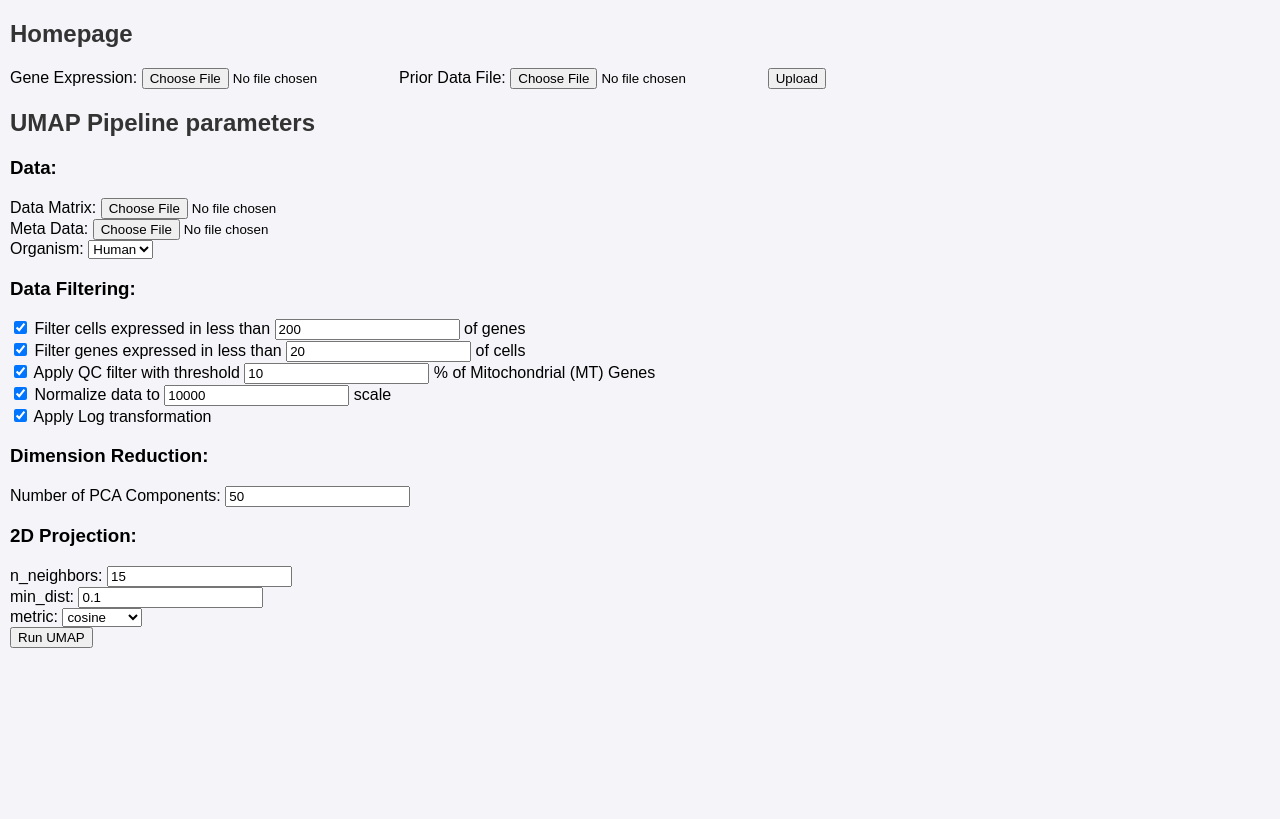
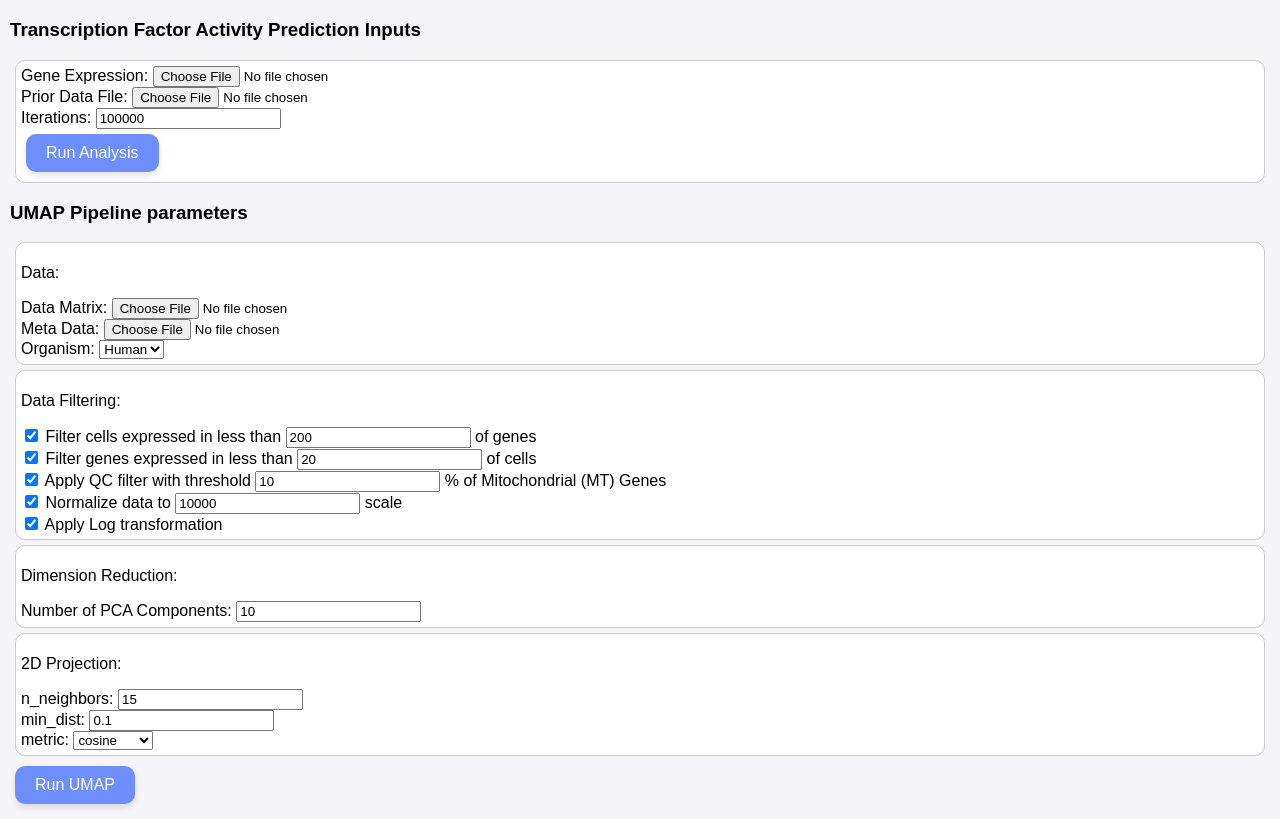
Before and after one commit to PathwayAndDataAnalysis/TF-Prediction-Webserver, a Flask app: page / in a window 1280 px wide. Shown: the part 77-896 px from the top of the page. Before the commit the page ends 725 px from the top, so only its background shows below. Run offline with Flask 3, Linux system fonts and the light colour scheme.

Commit message:
umap and top 2 pca comp plot

```diff
--- a/app/routes.py
+++ b/app/routes.py
@@ -27,18 +27,15 @@ def view_plot():
     return render_template("plot.html")
 
 
-@main.route("/upload", methods=["GET", "POST"])
-def upload_data():
+@main.route("/run_analysis", methods=["GET", "POST"])
+def run_tf_analysis():
     if request.method == "POST":
 
         # Check if the UPLOADS_DIR exists, if not create that folder
         if not os.path.exists(UPLOADS_DIR):
             os.makedirs(UPLOADS_DIR)
 
-        if (
-                "gene_expression_data" not in request.files
-                or "prior_data" not in request.files
-        ):
+        if "gene_expression_data" not in request.files or "prior_data" not in request.files:
             return "No file part"
 
         gene_expression_file = request.files["gene_expression_data"]
@@ -47,28 +44,27 @@ def upload_data():
         if gene_expression_file.filename == "" or prior_data_file.filename == "":
             return "No selected file"
 
-        if (
-                gene_expression_file
+        if (gene_expression_file
                 and allowed_file(gene_expression_file.filename)
                 and prior_data_file
                 and allowed_file(prior_data_file.filename)
         ):
-            # gene_expression_filename = os.path.join(UPLOADS_DIR, gene_expression_file.filename)
-            # prior_data_filename = os.path.join(UPLOADS_DIR, prior_data_file.filename)
-            #
-            # gene_expression_file.save(gene_expression_filename)
-            # prior_data_file.save(prior_data_filename)
+            gene_expression_filename = os.path.join(UPLOADS_DIR, gene_expression_file.filename)
+            prior_data_filename = os.path.join(UPLOADS_DIR, prior_data_file.filename)
+
+            gene_expression_file.save(gene_expression_filename)
+            prior_data_file.save(prior_data_filename)
 
             # Now Run the analysis
-            iters = 100_000
+            iters = int(request.form["iters"])
             try:
-                # p_values = get_pvalues(prior_data_filename.split("/")[-1], gene_expression_filename.split("/")[-1],
-                #                        iters)
-                # p_file_path = os.path.join(UPLOADS_DIR, "p_values.tsv")
-                # p_values.to_csv(p_file_path, sep="\t")
-                #
-                # # Now run the Benjamini-Hochberg FDR correction
-                # reject = bh_frd_correction(p_file_path, alpha=0.05)
+                p_values = get_pvalues(prior_data_filename.split("/")[-1], gene_expression_filename.split("/")[-1],
+                                       iters)
+                p_file_path = os.path.join(UPLOADS_DIR, "p_values.tsv")
+                p_values.to_csv(p_file_path, sep="\t")
+
+                # Now run the Benjamini-Hochberg FDR correction
+                reject = bh_frd_correction(p_file_path, alpha=0.05)
 
                 # Pass p_values and reject to the plot.html template
                 # return render_template('plot.html', p_values=p_values, reject=reject)
@@ -85,14 +81,25 @@ def upload_data():
 @main.route("/update_plot", methods=["POST"])
 def update_plot():
     # Read UMAP data from file
-    umap_data_file = os.path.join(UPLOADS_DIR, "umap_results.csv")
+    umap_data_file = os.path.join(UPLOADS_DIR, "umap_coordinates.csv")
     umap_data = get_umap_coordinates(umap_data_file)
 
+    plot_type = request.json["plot_type"]
+
     data = {
-        "x": umap_data["UMAP1"].tolist(),
-        "y": umap_data["UMAP2"].tolist(),
+        "x": umap_data["X_umap1"].tolist(),
+        "y": umap_data["X_umap2"].tolist(),
+    } if plot_type == "umap" else {
+        "x": umap_data["X_pca1"].tolist(),
+        "y": umap_data["X_pca2"].tolist(),
     }
 
+    # Define layout for the plot
+    layout = {
+        "title": "UMAP Plot" if plot_type == "umap" else "Top 2 PCA Component Plot",
+        "xaxis": {"title": "UMAP1" if plot_type == "umap" else "PCA1"},
+        "yaxis": {"title": "UMAP2" if plot_type == "umap" else "PCA2"},
+    }
     # Define Plotly data and layout
     graph_data = {
         "data": [{
@@ -102,18 +109,15 @@ def update_plot():
             "type": "scatter",
             "marker": {
                 "color": umap_data["Cluster"].tolist(),
-                "size": 4,
+                "size": 5,
                 # "showscale": True,
                 "colorscale": "Viridis",
             },
             "text": umap_data["Cluster"].tolist(),
             "hoverinfo": "text",
         }],
-        "layout": {
-            "title": "UMAP Plot",
-            "xaxis": {"title": "UMAP1"},
-            "yaxis": {"title": "UMAP2"},
-        },
+        "layout": layout,
+
     }
 
     return jsonify(graph_data)
@@ -184,6 +188,8 @@ def run_umap():
     #                           )
     #
     #         return render_template("plot.html")
+    #
+    #     return trigger_custom_error("Invalid file type")
 
 
 # Error handler for 404 Not Found
--- a/app/static/css/style.css
+++ b/app/static/css/style.css
@@ -26,3 +26,34 @@ footer {
 h2 {
     color: #333;
 }
+
+.outline_div {
+    margin: 5px;
+    padding: 5px;
+    background-color: #fff;
+    border: 1px solid #ccc;
+    border-radius: 10px;
+}
+
+
+.my_button {
+    margin: 5px;
+    padding: 10px 20px;
+    background-color: #6e8efb;
+    border: none;
+    border-radius: 10px;
+    color: white;
+    font-size: 16px;
+    cursor: pointer;
+    transition: background 0.3s ease, transform 0.3s ease;
+    box-shadow: 0 4px 6px rgba(0, 0, 0, 0.1);
+}
+
+.my_button:hover {
+    background-color: #324da8;
+}
+
+.my_button:active {
+    transform: translateY(0);
+    box-shadow: 0 2px 4px rgba(0, 0, 0, 0.1);
+}
--- a/app/templates/index.html
+++ b/app/templates/index.html
@@ -3,24 +3,37 @@
 {% block title %}Home{% endblock %}
 
 {% block content %}
-    <h2>Homepage</h2>
 
-    <form action="/upload" method="post" enctype="multipart/form-data">
+    <h3>Transcription Factor Activity Prediction Inputs</h3>
+    <form action="/run_analysis" method="post" enctype="multipart/form-data">
+        <div class="outline_div">
+            <div>
                 <label for="gene_expression_data">Gene Expression:</label>
                 <input type="file" name="gene_expression_data" id="gene_expression_data">
+            </div>
 
+            <div>
                 <label for="prior_data">Prior Data File:</label>
                 <input type="file" name="prior_data" id="prior_data">
+            </div>
 
-        <input type="submit" value="Upload">
+            <div>
+                <label for="iters">Iterations: </label>
+                <input type="number" name="iters" id="iters" value="100000">
+            </div>
+
+            <div>
+                <input type="submit" value="Run Analysis" class="my_button">
+            </div>
+        </div>
     </form>
 
 
-    <h2>UMAP Pipeline parameters</h2>
+    <h3>UMAP Pipeline parameters</h3>
     <form action="/umap" method="post" enctype="multipart/form-data">
 
-        <div>
-            <h3>Data:</h3>
+        <div class="outline_div">
+            <p>Data:</p>
             <div>
                 <label for="data_matrix">Data Matrix:</label>
                 <input type="file" name="data_matrix" id="data_matrix">
@@ -40,8 +53,8 @@
             </div>
         </div>
 
-        <div>
-            <h3>Data Filtering:</h3>
+        <div class="outline_div">
+            <p>Data Filtering:</p>
 
             <div>
                 <input type="checkbox" id="filter-cells" name="filter_cells" value="on" checked>
@@ -85,15 +98,16 @@
             </div>
         </div>
 
+        <div class="outline_div">
+            <p>Dimension Reduction:</p>
             <div>
-            <h3>Dimension Reduction:</h3>
-
                 <label for="pca_components">Number of PCA Components:</label>
-            <input type="number" name="pca_components" id="pca_components" value="50" min="2">
+                <input type="number" name="pca_components" id="pca_components" value="10" min="2">
+            </div>
         </div>
 
-        <div>
-            <h3>2D Projection: </h3>
+        <div class="outline_div">
+            <p>2D Projection: </p>
             <div>
                 <label for="n_neighbors">n_neighbors:</label>
                 <input type="number" name="n_neighbors" id="n_neighbors" value="15" min="0">
@@ -112,10 +126,9 @@
                     <option value="euclidean">euclidean</option>
                 </select>
             </div>
-
         </div>
 
-        <input type="submit" value="Run UMAP">
+        <input type="submit" value="Run UMAP" class="my_button">
     </form>
 
 {% endblock %}
```
Also changed, not shown: app/static/js/index.js (+5 -33 lines), app/templates/plot.html (+29 -3 lines), app/utils/run_umap_pipeline.py (+11 -5 lines). Lines whose indentation alone changed are shown as unchanged.
